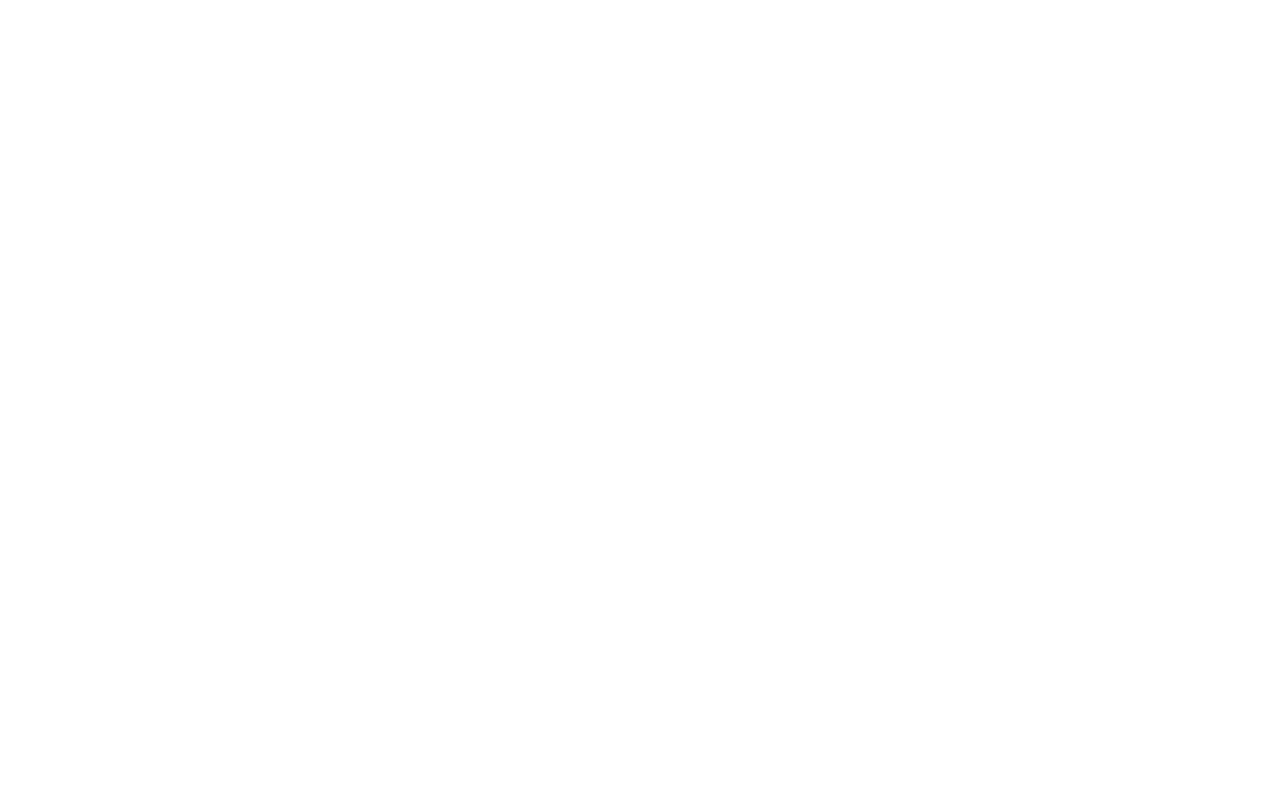
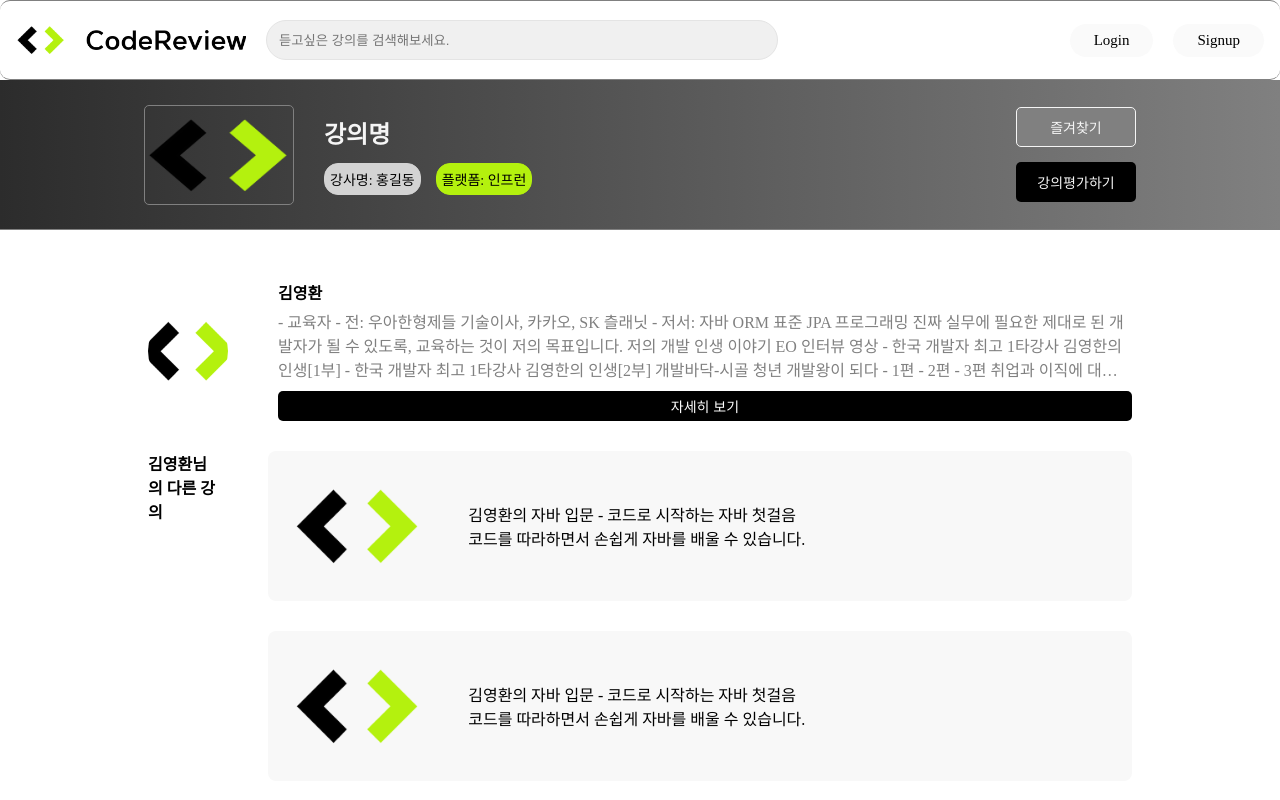
Before and after one commit to GDSC-Hongik/CodeReview-miyeok-web, a React (Vite) app: page /lecturer in a window 1280 px wide. Before the commit this address had no page. Shown: the top 800 px of the page. Built offline with nearby package versions, Linux system fonts and the light colour scheme.

Commit message:
Feat: 강사 페이지

```diff
--- a/src/App.jsx
+++ b/src/App.jsx
@@ -7,6 +7,7 @@
 import Search from "./pages/Search.jsx";
 import Users from "./pages/Users.jsx";
 import Compare from "./pages/Compare.jsx";
+import MoreAboutLecturer from "./pages/MoreAboutLecturer.jsx";
 
 function App() {
   return (
@@ -20,6 +21,7 @@
           <Route path="/search" element={<Search />} />
           <Route path="/users" element={<Users />} />
           <Route path="/compare" element={<Compare />} />
+          <Route path="/lecturer" element={<MoreAboutLecturer />} />
         </Routes>
       </BrowserRouter>
     </>
--- /dev/null
+++ b/src/pages/MoreAboutLecturer.jsx
@@ -0,0 +1,294 @@
+import styled from "styled-components";
+import Header from "../components/Header.jsx";
+import { useState } from "react";
+
+const Br = styled.div`
+  padding-top: 80px;
+`;
+
+const LectureName = styled.section`
+  height: 150px;
+  display: flex;
+  align-items: center;
+  border-bottom: 1px solid gray;
+  background: linear-gradient(to right, #2c2c2c, gray);
+  padding: 10px 20px;
+`;
+
+const LecturePic = styled.img`
+  height: 100px;
+  width: 150px;
+  margin-left: 10%;
+  border-radius: 5px;
+  border: 1px solid gray;
+  margin-right: 30px;
+`;
+
+const LectureInfo = styled.div`
+  display: flex;
+  height: 80px;
+  flex-direction: column;
+  max-width: 300px;
+  justify-content: space-between;
+`;
+
+const LectureTitle = styled.div`
+  font-size: 24px;
+  color: whitesmoke;
+  margin-bottom: 10px;
+  font-weight: bold;
+`;
+
+const LecturerAndPlatform = styled.div`
+  display: flex;
+  gap: 15px;
+`;
+
+const Lecturer = styled.div`
+  border: 1px solid lightgray;
+  background-color: lightgray;
+  border-radius: 14px;
+  padding: 5px;
+  font-size: 14px;
+`;
+
+const Platform = styled.div`
+  border: 1px solid #b4f10e;
+  background-color: #b4f10e;
+  border-radius: 14px;
+  padding: 5px 5px;
+  font-size: 14px;
+`;
+
+const BookmarkAndReview = styled.div`
+  display: flex;
+  flex-direction: column;
+  gap: 15px;
+  margin-left: auto;
+  margin-right: 10%;
+`;
+
+const BookmarkButton = styled.button`
+  border: 1px solid whitesmoke;
+  background-color: gray;
+  color: whitesmoke;
+  height: 40px;
+  width: 120px;
+  border-radius: 5px;
+  font-size: 14px;
+  cursor: pointer;
+
+  &:hover {
+    background-color: lightgray;
+    color: black;
+  }
+`;
+
+const ReviewButton = styled.button`
+  border: 1px black;
+  background-color: black;
+  color: whitesmoke;
+  height: 40px;
+  width: 120px;
+  border-radius: 5px;
+  font-size: 14px;
+  cursor: pointer;
+
+  &:hover {
+    background-color: lightgray;
+    color: black;
+  }
+`;
+
+const Container = styled.div`
+  width: 80%;
+  margin-left: 10%;
+  padding: 20px;
+`;
+
+const LecturerProfile = styled.div`
+  display: flex;
+  align-items: center;
+  gap: 50px;
+  margin-top: 30px;
+  margin-bottom: 30px;
+`;
+
+const ProfileImage = styled.img`
+  width: 80px;
+  height: 80px;
+  border-radius: 50%;
+  object-fit: cover;
+`;
+
+const LecturerData = styled.div`
+  display: flex;
+  flex-direction: column;
+`;
+
+const Name = styled.h2`
+  font-weight: bold;
+  margin: 0;
+`;
+
+const Description = styled.div`
+  margin: 5px 0;
+  color: gray;
+  display: -webkit-box;
+  -webkit-line-clamp: ${(props) => (props.isExpanded ? "unset" : "3")};
+  -webkit-box-orient: vertical;
+  overflow: hidden;
+  transition: max-height 0.3s ease-in-out;
+`;
+
+const ToggleButton = styled.button`
+  background-color: black;
+  color: white;
+  padding: 5px 10px;
+  border: none;
+  border-radius: 5px;
+  cursor: pointer;
+  margin-top: 5px;
+  font-size: 14px;
+
+  &:hover {
+    background-color: lightgray;
+    color: black;
+  }
+`;
+
+const LectureListContainer = styled.div`
+  width: 100%;
+  display: flex;
+  gap: 50px;
+  transition: margin-top 0.3s ease-in-out;
+
+  h3 {
+    font-weight: bold;
+    width: 80px;
+  }
+`;
+
+const LectureList = styled.div`
+  width: 100%;
+  display: flex;
+  flex-direction: column;
+  gap: 30px;
+`;
+
+const LectureItem = styled.div`
+  display: flex;
+  width: 100%;
+  height: 150px;
+  gap: 20px;
+  align-items: center;
+  background: #f8f8f8;
+  padding: 15px;
+  border-radius: 8px;
+`;
+
+const LectureImage = styled.img`
+  width: 150px;
+  height: 100px;
+  object-fit: contain;
+  margin-right: 15px;
+`;
+
+const MoreAboutLecturer = () => {
+  const [isExpanded, setIsExpanded] = useState(false);
+
+  const fullDescription = `
+    - 교육자
+    - 전: 우아한형제들 기술이사, 카카오, SK 츨래닛
+    - 저서: 자바 ORM 표준 JPA 프로그래밍
+
+    진짜 실무에 필요한 제대로 된 개발자가 될 수 있도록, 교육하는 것이 저의 목표입니다.
+
+    저의 개발 인생 이야기
+
+    EO 인터뷰 영상
+    - 한국 개발자 최고 1타강사 김영한의 인생[1부]
+    - 한국 개발자 최고 1타강사 김영한의 인생[2부]
+
+    개발바닥-시골 청년 개발왕이 되다
+    - 1편
+    - 2편
+    - 3편
+
+    취업과 이직에 대한 고민 해결
+    - 인프콘 - 어느날 고민 많은 주니어 개발자가 찾아왔다. 성장과 취업, 이직 이야기
+    - 인프런 최초 20만 명 달성 기념 Q&A
+    - 인프런 최초 30만 명 달성 기념 Q&A
+  `;
+
+  const isLongText = fullDescription.split("\n").length > 3; // 3줄 이상인지 체크
+
+  const lectures = [
+    {
+      id: 1,
+      title: "김영환의 자바 입문 - 코드로 시작하는 자바 첫걸음",
+      image: "/CodeReviewLogo.png",
+    },
+    {
+      id: 2,
+      title: "김영환의 자바 입문 - 코드로 시작하는 자바 첫걸음",
+      image: "/CodeReviewLogo.png",
+    },
+    {
+      id: 3,
+      title: "김영환의 자바 입문 - 코드로 시작하는 자바 첫걸음",
+      image: "/CodeReviewLogo.png",
+    },
+  ];
+
+  return (
+    <>
+      <Header />
+      <Br />
+      <LectureName>
+        <LecturePic src="/CodeReviewLogo.png" />
+        <LectureInfo>
+          <LectureTitle>강의명</LectureTitle>
+          <LecturerAndPlatform>
+            <Lecturer>강사명: 홍길동</Lecturer>
+            <Platform>플랫폼: 인프런</Platform>
+          </LecturerAndPlatform>
+        </LectureInfo>
+        <BookmarkAndReview>
+          <BookmarkButton>즐겨찾기</BookmarkButton>
+          <ReviewButton>강의평가하기</ReviewButton>
+        </BookmarkAndReview>
+      </LectureName>
+      <Container>
+        <LecturerProfile>
+          <ProfileImage src="/CodeReviewLogo.png" alt="Lecturer" />
+          <LecturerData>
+            <Name>김영환</Name>
+            <Description isExpanded={isExpanded}>{fullDescription}</Description>
+            {isLongText && (
+              <ToggleButton onClick={() => setIsExpanded(!isExpanded)}>
+                {isExpanded ? "접기" : "자세히 보기"}
+              </ToggleButton>
+            )}
+          </LecturerData>
+        </LecturerProfile>
+        <LectureListContainer>
+          <h3>김영환님의 다른 강의</h3>
+          <LectureList>
+            {lectures.map((lecture) => (
+              <LectureItem key={lecture.id}>
+                <LectureImage src={lecture.image} alt="Lecture" />
+                <div>
+                  <h4>{lecture.title}</h4>
+                  <p>코드를 따라하면서 손쉽게 자바를 배울 수 있습니다.</p>
+                </div>
+              </LectureItem>
+            ))}
+          </LectureList>
+        </LectureListContainer>
+      </Container>
+    </>
+  );
+};
+
+export default MoreAboutLecturer;
```
